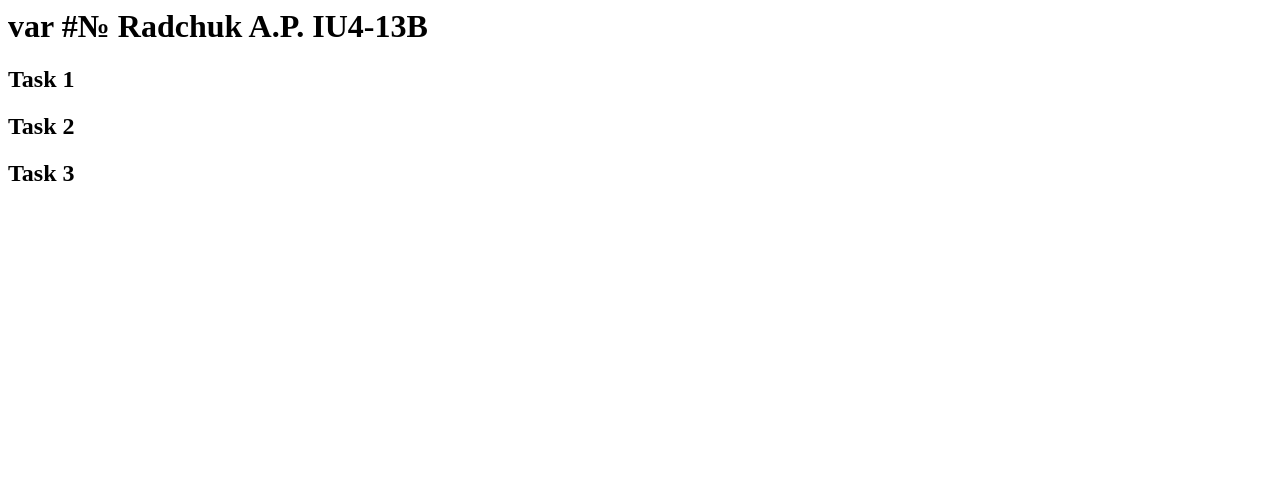
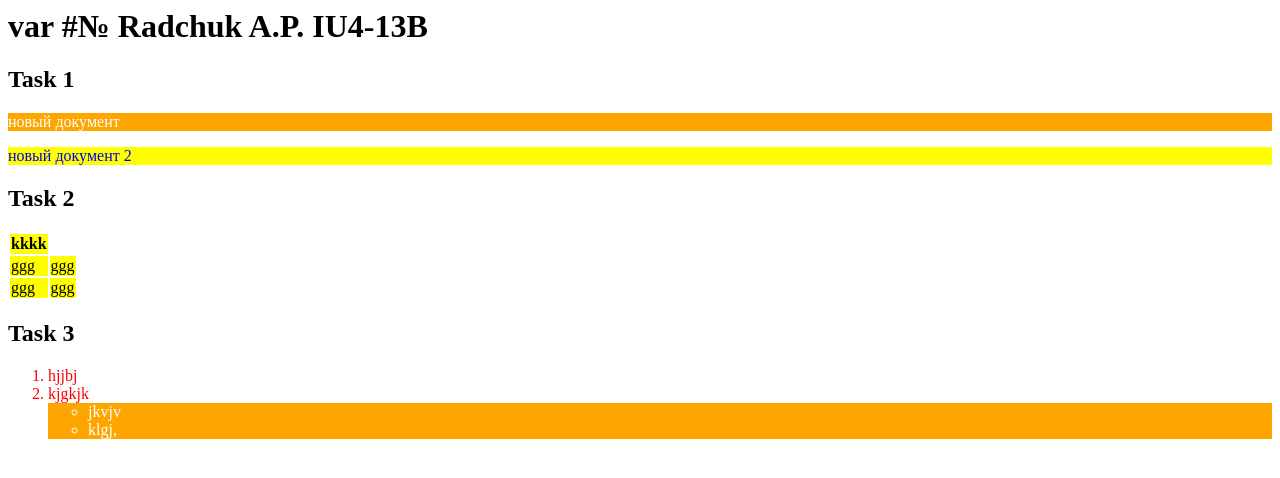
Before and after one commit to Anastasiia29-11/Anastasiia29-11.github.io, a plain HTML site: page index.html in a window 1280 px wide. Drawn offline with Linux system fonts and the light colour scheme.

Commit message:
Update index.html

```diff
--- a/index.html
+++ b/index.html
@@ -4,17 +4,88 @@
 <h1> var #№ Radchuk A.P. IU4-13B </h1>
 <div>
 <h2> Task 1 </h2>
-<p></p>
+<p> <html>
+<head>
+<meta charset="utf-8">
+<style>
+.rel {
+	background-color:orange;
+	color: white;
+	}
+.top {
+	background-color: yellow;
+	color: blue;
+	}
+</style>
+</head>
+<body>
+<p class="rel"> новый документ </p>
+<p class="top"> новый документ 2 </p>
+</body>
+</html></p>
 </div>
 
 <div>
 <h2> Task 2 </h2>
-<p></p>
+<p><html>
+<head>
+<meta charset="utf-8">
+<style>
+tr,th {
+	background-color: yellow;
+	color: black;
+hover tr.active	{
+	background-color: green;
+	color: white;
+	}
+</style>
+</head>
+<body>
+<table>
+<th> kkkk </th>
+<tr>
+	<td> ggg </td>
+	<td> ggg </td>
+</tr>
+<tr>
+	<td> ggg </td>
+	<td> ggg </td>
+</tr>
+</table>
+</body>
+</html></p>
 </div>
 
 <div>
 <h2> Task 3 </h2>
-<p></p>
+<p>
+<html>
+<head>
+<meta charset="utf-8">
+<style>
+ol {
+	color: red;
+	}
+hover .rel.active {
+	color: yellow;
+	}
+hover ol.active {
+	color: green;
+	}
+
+</style>
+</head>
+<body>
+<ol>
+	<li>hjjbj</li>
+	<li>kjgkjk</li>
+	<ul class="rel">
+	<li>jkvjv</li>
+	<li>klgj,</li>
+	</ul>
+</ol>
+</body>
+</html></p>
 </div>
 </body>
 </html>
```
